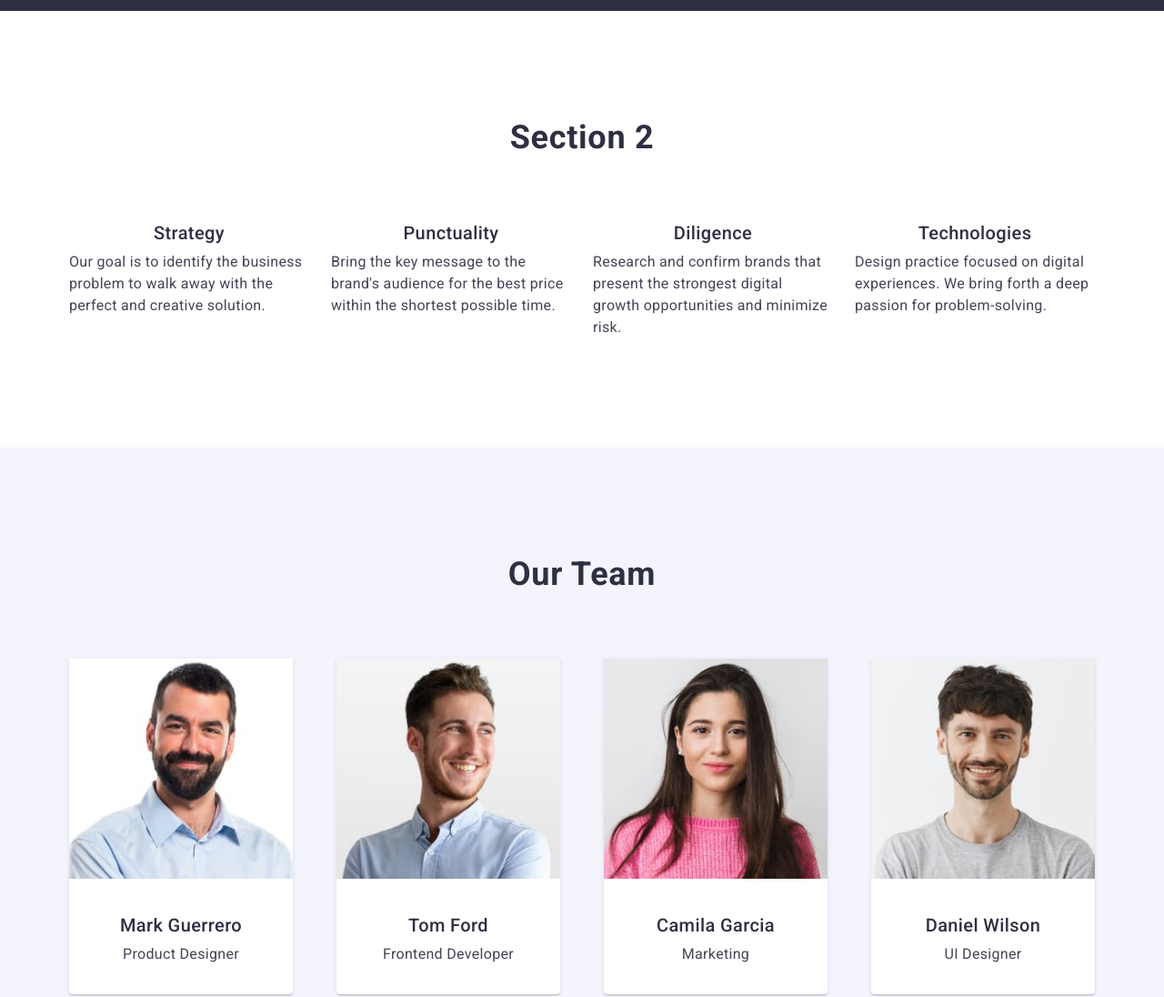
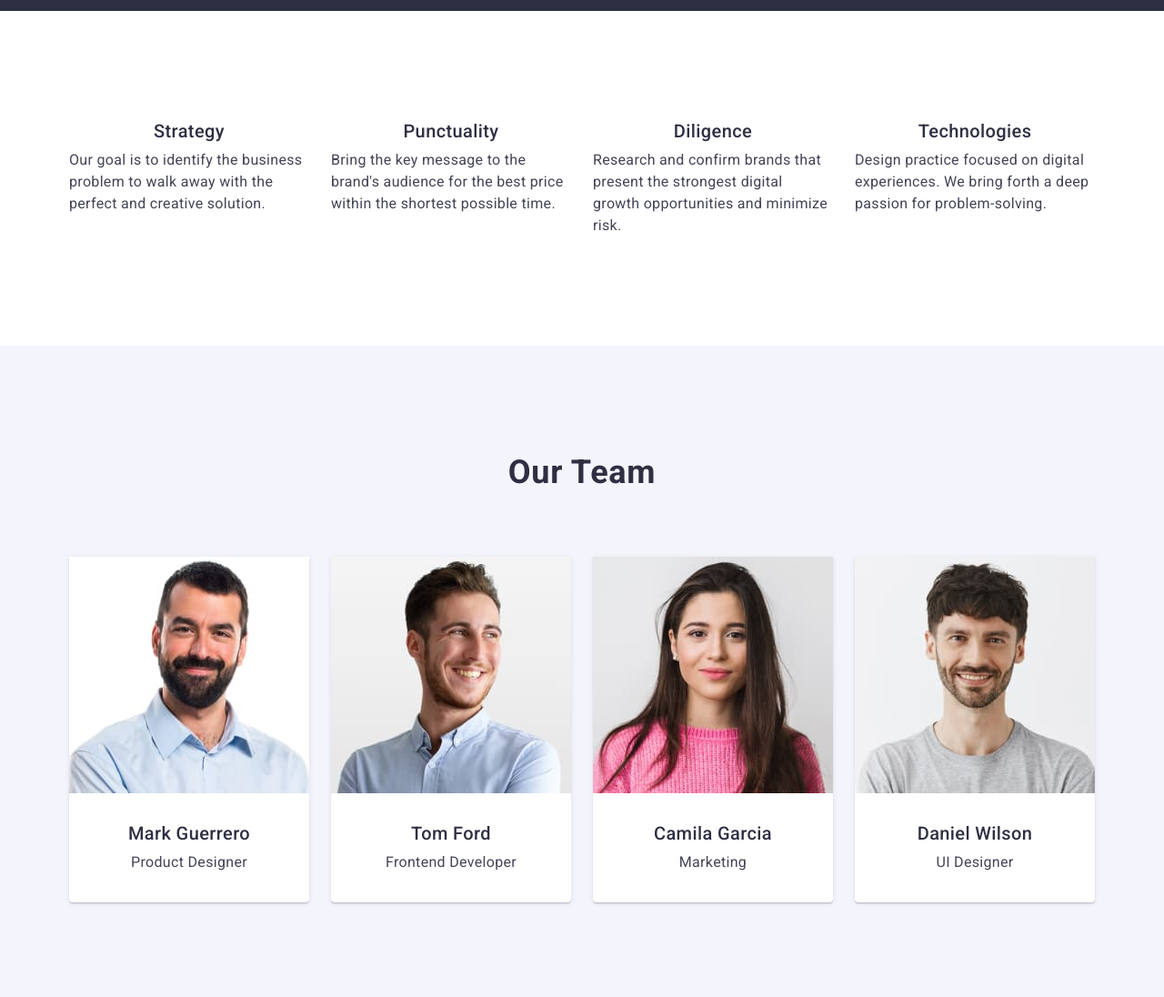
Before and after one commit to VolodymyrKozel/goit-markup-hw-02, a plain HTML site: page index.html in a window 1280 px wide. Shown: the part 660-1756 px from the top of the page at 91% size. Drawn offline with nearby package versions, Linux system fonts and the light colour scheme.

Commit message:
gap 24 our team

```diff
--- a/css/styles.css
+++ b/css/styles.css
@@ -25,8 +25,10 @@ ol {
 }
 
 img {
+  display: block;
   max-width: 100%;
   height: auto;
+  object-fit: cover;
 }
 
 .wrapper {
@@ -119,6 +121,7 @@ p {
 .header-menu-link:active {
   padding-bottom: 20px;
   border-bottom: 4px solid #404bbf;
+  border-radius: 2px;
 }
 
 .header-address {
@@ -167,7 +170,7 @@ p {
   padding: 120px 0;
 }
 .second-section-title {
-  text-align: center;
+  display: none;
   margin-bottom: 72px;
 }
 
@@ -197,9 +200,9 @@ p {
     0px 1px 1px 0px rgba(46, 47, 66, 0.16),
     0px 1px 6px 0px rgba(46, 47, 66, 0.08);
 }
-.team-list-li:not(:last-child) {
+/* .team-list-li:not(:last-child) {
   margin-right: 24px;
-}
+} */
 
 .team-list-title {
   padding-top: 32px;
```
